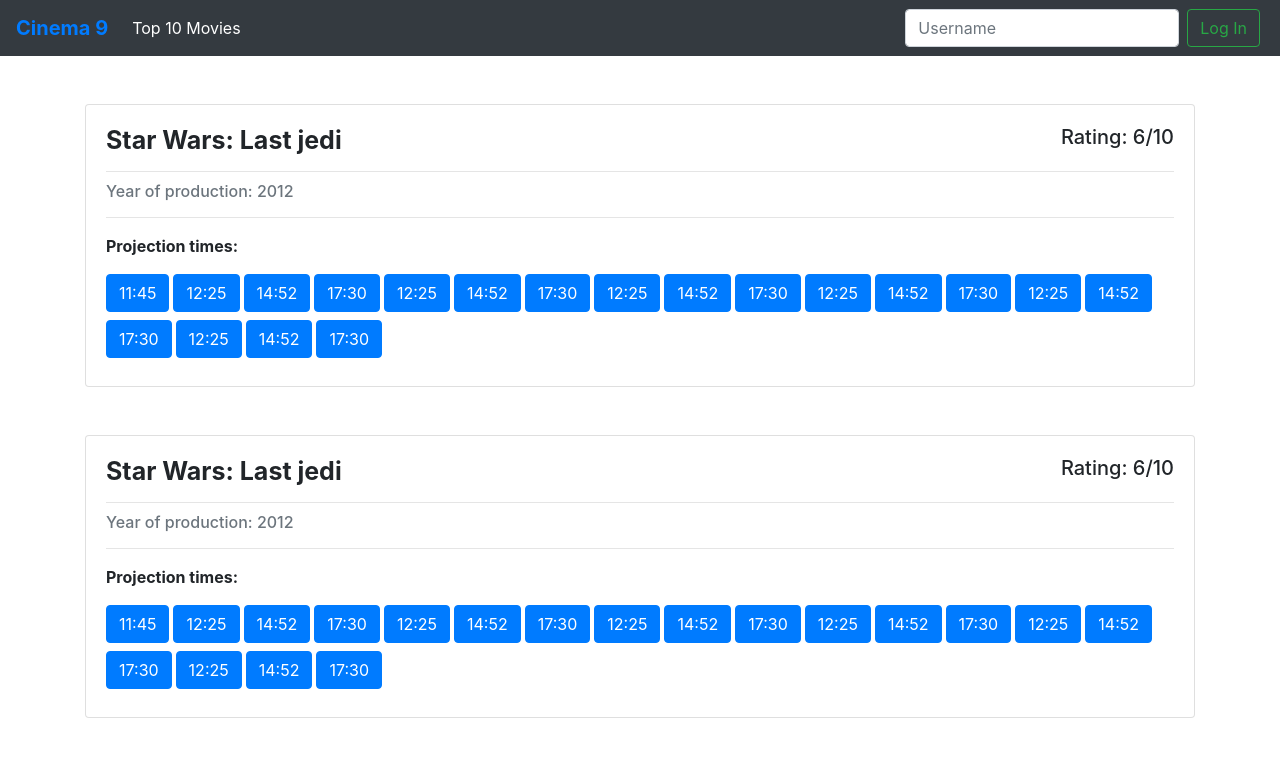
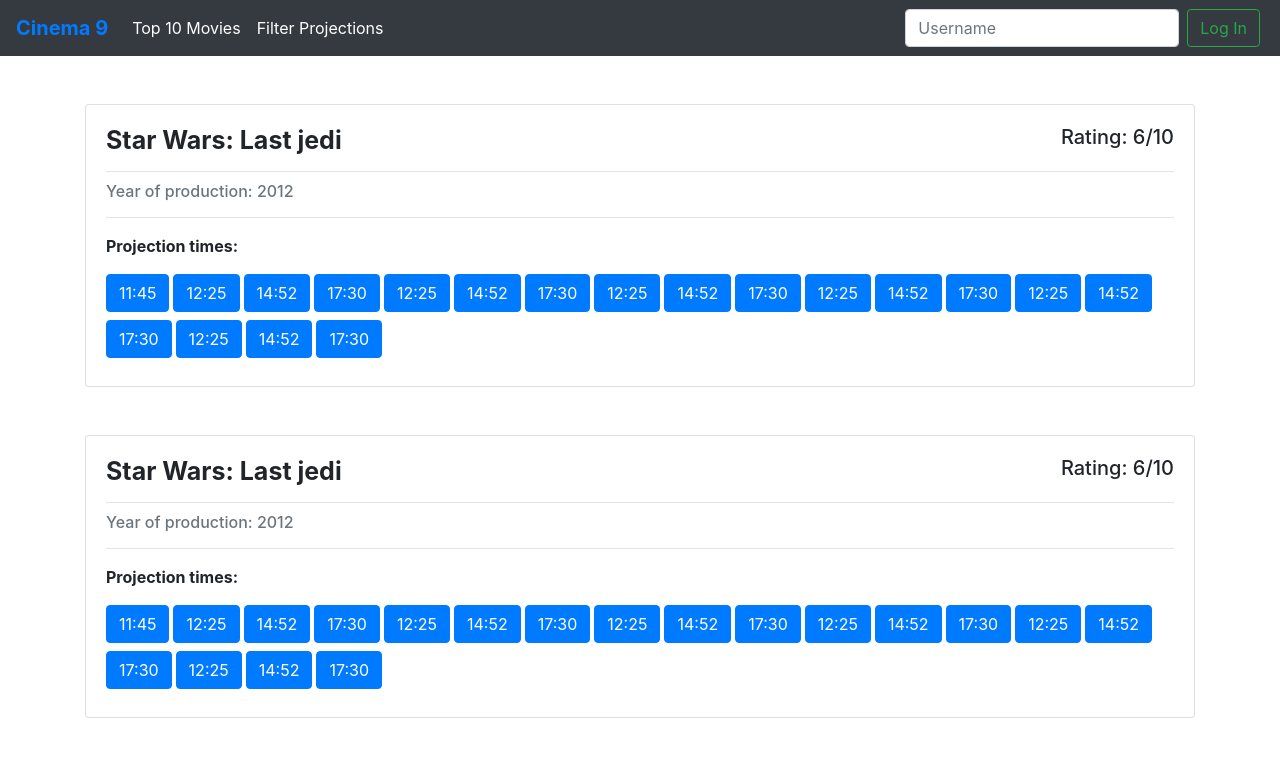
Before and after one commit to julkazr/WinterWorkShop.Cinema, a React (Create React App) app in the folder cinema/: page /projectionlist in a window 1280 px wide. Shown: the top 764 px of the page. Built offline with nearby package versions, Linux system fonts and the light colour scheme.

Commit message:
header added link on filter projections

```diff
--- a/cinema/src/components/Header.jsx
+++ b/cinema/src/components/Header.jsx
@@ -66,6 +66,7 @@
             <Navbar.Collapse id="basic-navbar-nav" className="text-white">
               <Nav className="mr-auto text-white" >
               <Nav.Link href="/topten" className="text-white">Top 10 Movies</Nav.Link>
+              <Nav.Link href="/FilterProjections" className="text-white">Filter Projections</Nav.Link>
               </Nav>
               <Form inline onSubmit={this.handleSubmit}>
                 <FormControl type="text" placeholder="Username"
```
